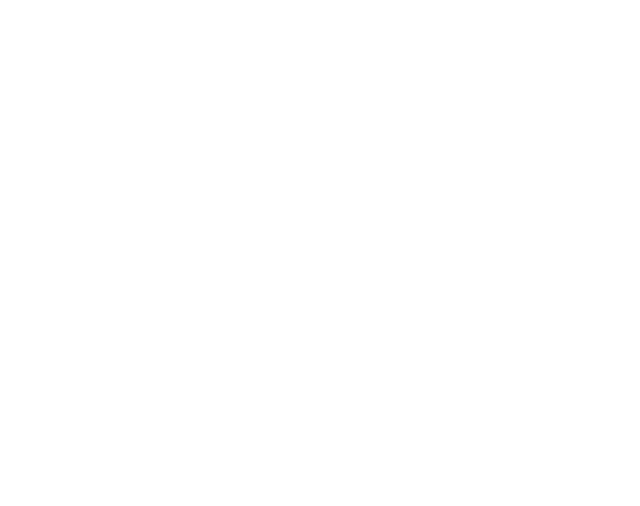
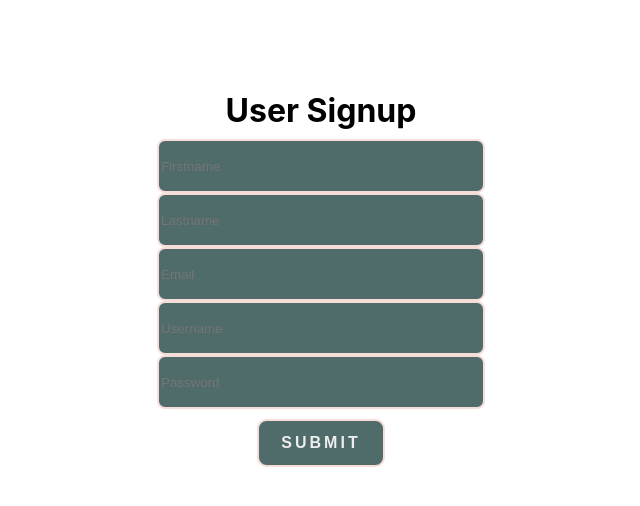
Before and after one commit to bw-african-marketplace-01/front-end, a React (Create React App) app: page /signup in a window 1280 px wide. Shown: the top 506 px of the page, without its empty margins (319-959 px from the left). Built offline with nearby package versions, Linux system fonts and the light colour scheme.

Commit message:
added signup form

```diff
--- a/src/components/Signup.js
+++ b/src/components/Signup.js
@@ -1,8 +1,107 @@
 import React from 'react'
+import styled from 'styled-components';
+
+const FormContainer = styled.div`
+    display: flex;
+    flex-flow: column wrap;
+    align-items: center;
+    justify-content: center;
+    padding: 5%;
+`;
+const H2 = styled.h2`
+    margin-bottom: 3%;
+    font-size: 2rem;
+    text-align: center;
+`
+const UserInput = styled.div`
+    display: flex;
+    flex-flow: column wrap;
+    align-items: center;
+    justify-content: center;
+    font-size: 1.2rem;
+    input {
+        background: #4f6c6b;
+        border: 2px solid #f7ddd9;
+        height: 3rem;
+        width: 20rem;
+        border-radius: 0.5rem;
+        color: #ededed;
+    }
+    ::placeholder {
+        color: #ededed;
+        font-size: 1rem;
+    }
+`
+const SubmitButtonDiv = styled.div`
+    display: flex;
+    flex-flow: column wrap;
+    align-items: center;
+    justify-content: center;
+    margin-top: 3%;
+    button {
+        background: #4f6c6b;
+        color: #ededed;
+        font-family: "Josefin Sans", sans-serif;
+        font-weight: 700;
+        font-size: 1rem;
+        text-transform: uppercase;
+        letter-spacing: 3px;
+        border: 2px solid #f7ddd9;
+        border-radius: 0.6rem;
+        height: 3rem;
+        width: 8rem;
+    }
+`
 
 export default function Signup() {
   return (
-    <div>
-    </div>
-  )
+    <FormContainer>
+    <form>
+        <H2>User Signup</H2>
+            <UserInput>
+                    <input
+                        name='firstname'
+                        id='firstname'
+                        type='text'
+                        placeholder='Firstname'
+                    />
+            </UserInput>
+            <UserInput>
+                    <input
+                        name='lastname'
+                        id='lastname'
+                        type='text'
+                        placeholder='Lastname'
+                    />
+            </UserInput>
+            <UserInput>
+                    <input
+                        name='email'
+                        id='email'
+                        type='text'
+                        placeholder='Email'
+                    />
+            </UserInput>
+            <UserInput>
+                    <input
+                        name='username'
+                        id='username'
+                        type='text'
+                        placeholder='Username'
+                    />
+            </UserInput>
+            <UserInput>
+                    <input
+                        name='password'
+                        id='password'
+                        type='text'
+                        placeholder='Password'
+                    />
+            </UserInput>
+            <SubmitButtonDiv>
+                <button>Submit</button>
+            </SubmitButtonDiv>
+    </form>
+</FormContainer>
+)
 }
```
